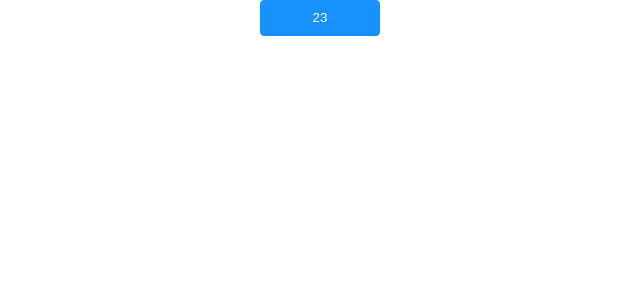
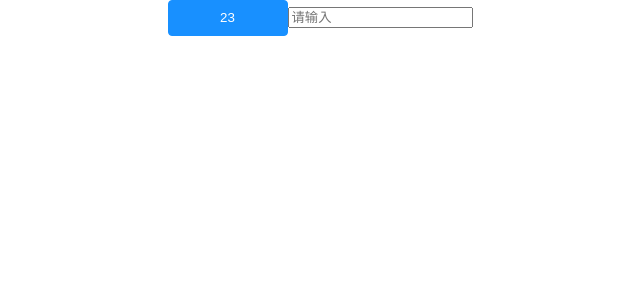
Before and after one commit to yongchaozeng/yc-component, a React (Create React App) app: page / in a window 1280 px wide. Shown: the top 300 px of the page, without its empty margins (320-960 px from the left). Built offline with nearby package versions, Linux system fonts and the light colour scheme.

Commit message:
input受控组件

```diff
--- a/src/App.tsx
+++ b/src/App.tsx
@@ -1,18 +1,27 @@
-import React from 'react';
+import React, { useState } from 'react';
 import logo from './logo.svg';
 import './App.css';
 
-// import Button from './components/button'
 import Button from './components/button'
+import Input from './components/input'
 
 
 const App: React.FC = () => {
-  const submit = (e:React.SyntheticEvent)=>{
+
+  let [value, setValue] = useState('')
+
+  const submit = (e: React.SyntheticEvent) => {
     console.log('submit')
+  }
+  const onChange = (e: string) => {
+    // setValue((e.target as HTMLTextAreaElement).value)
+    setValue(e)
   }
   return (
     <div className="App">
-      <Button onClick={(e:React.SyntheticEvent)=>{submit(e)}} >23</Button>
+      <Button onClick={(e: React.SyntheticEvent) => { submit(e) }} >23</Button>
+      <Input value={value} onChange={onChange} />
+      <h1>{value}</h1>
     </div>
   );
 }
--- /dev/null
+++ b/src/components/input/index.css
@@ -0,0 +1,3 @@
+.a{
+    color: red;
+}
--- a/src/components/input/index.less
+++ b/src/components/input/index.less
@@ -0,0 +1,15 @@
+.input-container{
+    position: relative;
+
+    .input-close-hidden{
+        display: none;
+    }
+    .input-close{
+        display: block;
+        position: absolute;
+        top: 50%;
+        right: 0;
+        transform: translateY(-50%);
+    }
+
+}
--- a/src/components/input/index.tsx
+++ b/src/components/input/index.tsx
@@ -1,14 +1,47 @@
-import React, {FC} from 'react'
+import React, { FC ,useState} from 'react'
 import './index.less'
-var classNames = require('classnames');
+const classNames = require('classnames');
+
 
 interface Input {
-
+    placeholder?: string,
+    close?: boolean,
+    value?:string,
+    onChange:(e:string)  => void
 }
 
-const Input: FC<Input> = (props) => {
+const Input: FC<Input> = ({ placeholder = '请输入', close = true,value='',onChange }) => {
+
+    let [closeShow,setCloseShow] = useState(false)
+
+    // const setValue =(value:string)=>{
+    //     onChange(value);
+    // }
+    const change = (e:React.ChangeEvent<HTMLInputElement|HTMLTextAreaElement>)=>{
+        onChange(e.target.value);
+        // setValue(e.target.value)
+        // onChange((e.target as HTMLTextAreaElement).value);
+    //     if((e.target as HTMLTextAreaElement).value.length>0){
+    //         setCloseShow(true)
+    //     }else{
+    //         setCloseShow(false)
+    //     }
+
+    }
+
+    const clear = ()=>{
+        onChange('');
+        // setValue('')
+        // console.log(11);
+        // (e.target as HTMLTextAreaElement).value = ''
+    }
+
     return (
-       <h1>111</h1>
+        <span className='input-container'>
+            <input value={value}  type="text" onChange={change} placeholder={placeholder} />
+            <i onClick={clear} className={classNames({'input-close':close && value.length>0},'input-close-hidden')}>x</i>
+        </span>
+
     )
 
 }
```
Also changed, not shown: 1 other file (tests, documents, lock files or other folders).
